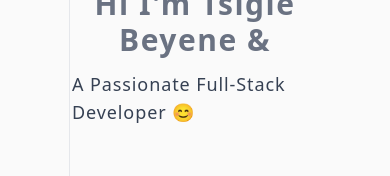
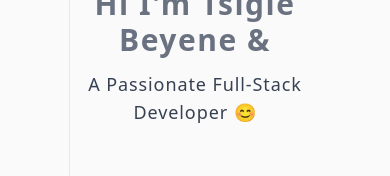
Before and after one commit to Tsigie-beyene/portfolio-website, a Next.js app: page / in a window 390 px wide. Shown: the part 416-592 px from the top of the page. Built offline with nearby package versions, Linux system fonts and the light colour scheme; some icons are missing.

Commit message:
responsive

```diff
--- a/src/components/Hero.jsx
+++ b/src/components/Hero.jsx
@@ -72,7 +72,7 @@ export default function Hero() {
                  > Hi </motion.span>
             </motion.div>
             <h1 className="text-3xl font-bold tracking-wider text-center text-gray-500 transition-colors dark:text-white">Hi I'm Tsigie Beyene &</h1>
-            <p className="text-lg tracking-wider text-gray-700 transition-colors dark:text-gray-200">A Passionate Full-Stack Developer 😊</p>
+            <p className="text-lg tracking-wider text-center text-gray-700 transition-colors dark:text-gray-200">A Passionate Full-Stack Developer 😊</p>
          </motion.div>
          <motion.div
          initial={{opacity:0,y:100}}
```
